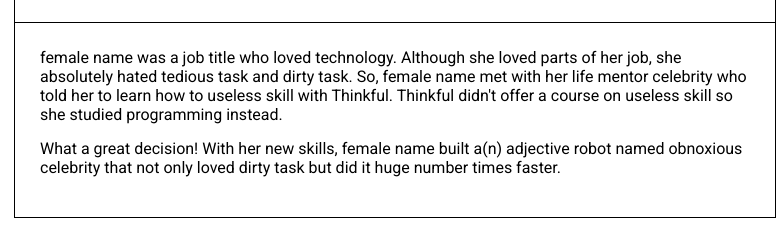
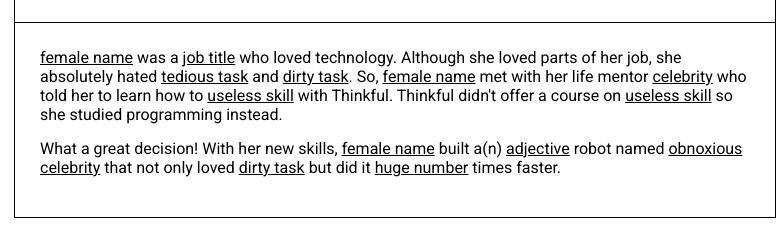
Before and after one commit to danielsmink/AngularCourse, a plain HTML site: page ngMadLibs/index.html in a window 1280 px wide. Shown: the part 329-556 px from the top of the page, 245-1027 px from the left. Drawn offline with Linux system fonts and the light colour scheme.

Commit message:
* Finished styling

```diff
--- a/ngMadLibs/css/app.css
+++ b/ngMadLibs/css/app.css
@@ -78,3 +78,7 @@
 .text-output p {
     margin-bottom: 15px;
 }
+
+.text-output .data-binding {
+    text-decoration: underline;
+}
--- a/ngMadLibs/index.html
+++ b/ngMadLibs/index.html
@@ -40,10 +40,10 @@
     </div>
     <div class="text-output">
         <p>
-            {{input.femaleName}} was a {{input.jobTitle}} who loved technology. Although she loved parts of her job, she absolutely hated  {{input.tediousTask}} and {{input.dirtyTask}}. So, {{input.femaleName}} met with her life mentor {{input.celebrity}} who told her to learn how to {{input.uselessSkill}} with Thinkful. Thinkful didn't offer a course on {{input.uselessSkill}} so she studied programming instead.
+            <span class="data-binding">{{input.femaleName}}</span> was a <span class="data-binding">{{input.jobTitle}}</span> who loved technology. Although she loved parts of her job, she absolutely hated  <span class="data-binding">{{input.tediousTask}}</span> and <span class="data-binding">{{input.dirtyTask}}</span>. So, <span class="data-binding">{{input.femaleName}}</span> met with her life mentor <span class="data-binding">{{input.celebrity}}</span> who told her to learn how to <span class="data-binding">{{input.uselessSkill}}</span> with Thinkful. Thinkful didn't offer a course on <span class="data-binding">{{input.uselessSkill}}</span> so she studied programming instead.
         </p>
         <p>
-            What a great decision! With her new skills, {{input.femaleName}} built a(n) {{input.adjective}} robot named {{input.obnoxiuousCelbertity}} that not only loved {{input.dirtyTask}} but did it {{input.hugeNumber}} times faster.
+            What a great decision! With her new skills, <span class="data-binding">{{input.femaleName}}</span> built a(n) <span class="data-binding">{{input.adjective}}</span> robot named <span class="data-binding">{{input.obnoxiuousCelbertity}}</span> that not only loved <span class="data-binding">{{input.dirtyTask}}</span> but did it <span class="data-binding">{{input.hugeNumber}}</span> times faster.
         </p>
     </div>
 </div>
```
